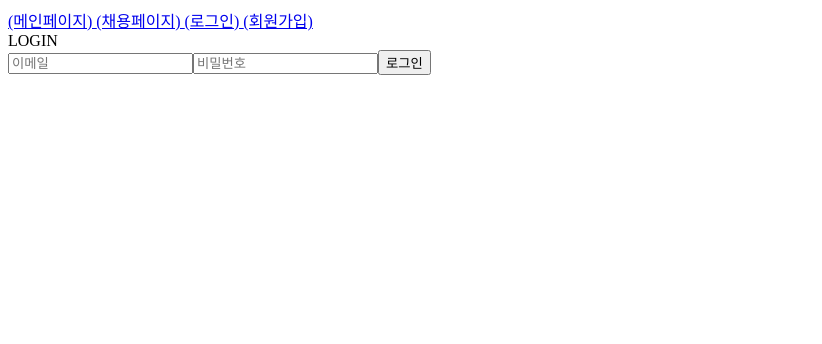
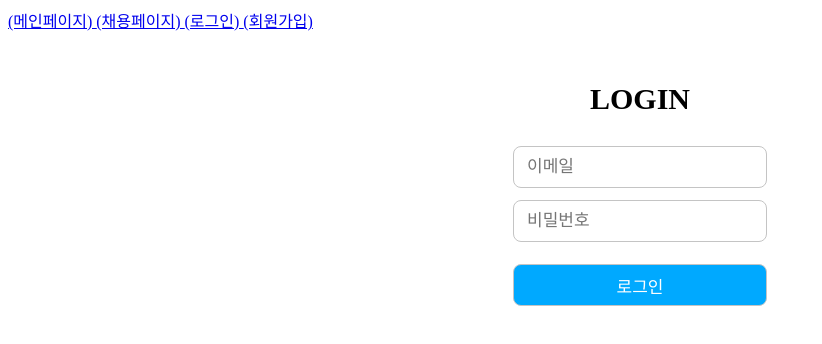
Before and after one commit to Solution-Challenge-Team/CoDI-FE, a React (Create React App) app: page /login in a window 1280 px wide. Shown: the top 344 px of the page, without its empty margins (0-822 px from the left). Built offline with nearby package versions, Linux system fonts and the light colour scheme.

Commit message:
Feat: 로그인 페이지 기본 로그인 UI 완료 (#5)

```diff
--- a/src/App.css
+++ b/src/App.css
@@ -1,3 +1,7 @@
+*{
+  box-sizing: border-box;
+}
+
 .App {
   min-width: 1024px;
   margin: 0 auto;
--- a/src/pages/login/Login.css
+++ b/src/pages/login/Login.css
@@ -0,0 +1,38 @@
+.LoginPage{
+  display: flex;
+  flex-direction: column;
+  align-items: center;
+  margin-top: 50px;
+}
+
+.loginTitle{
+  font-size: 30px;
+  font-weight: 700;
+  margin-bottom: 30px;
+}
+
+.loginInput{
+  display: flex;
+  flex-direction: column;
+}
+
+.loginEmail, .loginPassword{
+  font-size: 17px;
+  width: 254px;
+  height: 42px;
+  border-radius: 8px;
+  border: 1px solid #C4C4C4;
+  padding-left: 13px;
+  margin-bottom: 12px;
+}
+
+.loginBtn{
+  width: 254px;
+  height: 42px;
+  color: white;
+  font-size: 17px;
+  background-color: #00A9FF;
+  border-radius: 8px;
+  border: 1px solid #C4C4C4;
+  margin-top: 10px;
+}
--- a/src/pages/login/Login.js
+++ b/src/pages/login/Login.js
@@ -1,4 +1,5 @@
 import React from "react";
+import "./Login.css"
 
 const Login = () => {
   return (
@@ -8,9 +9,9 @@ const Login = () => {
       </div>
 
       <div className="loginInput">
-        <input type = "text" placeholder="이메일"/>
-        <input type = "password" placeholder="비밀번호"/>
-        <button>로그인</button>
+        <input className="loginEmail" type = "text" placeholder="이메일"/>
+        <input className="loginPassword" type = "password" placeholder="비밀번호"/>
+        <button className="loginBtn">로그인</button>
       </div>
     </div>
   );
```
